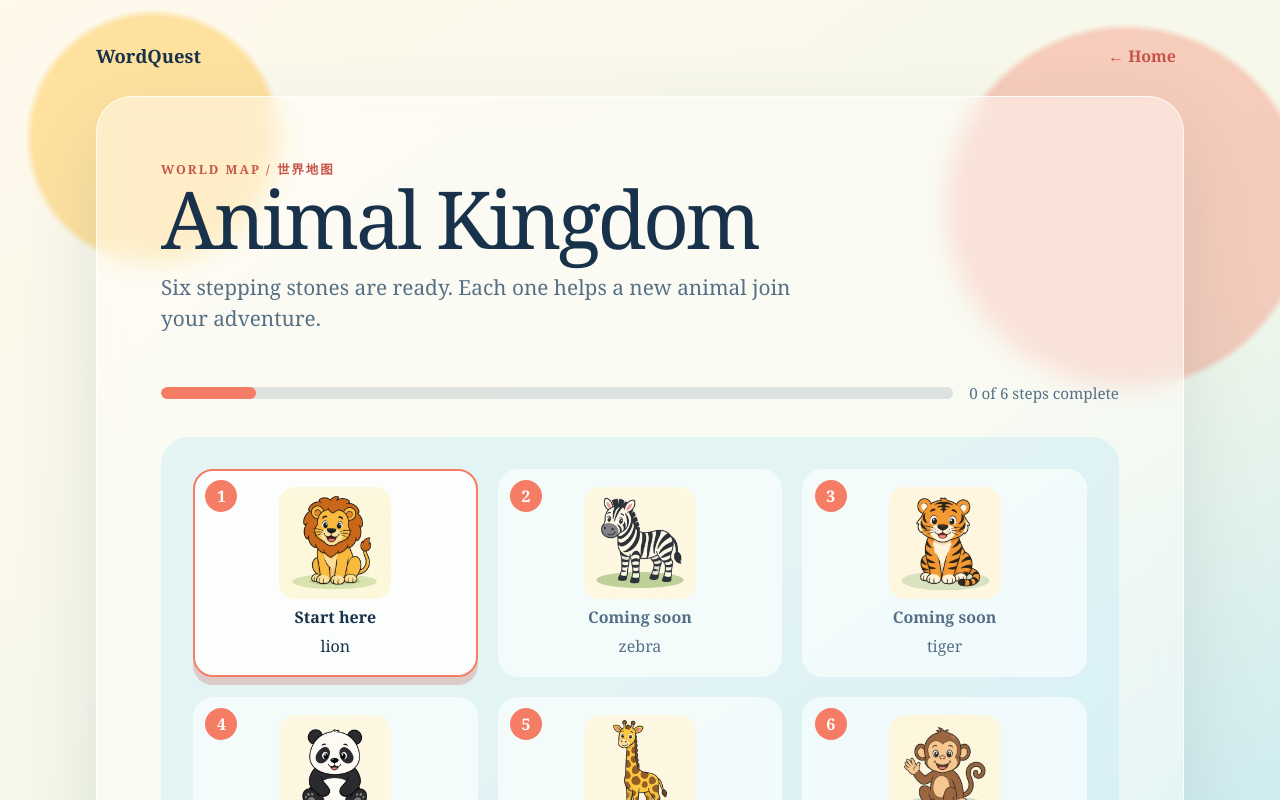
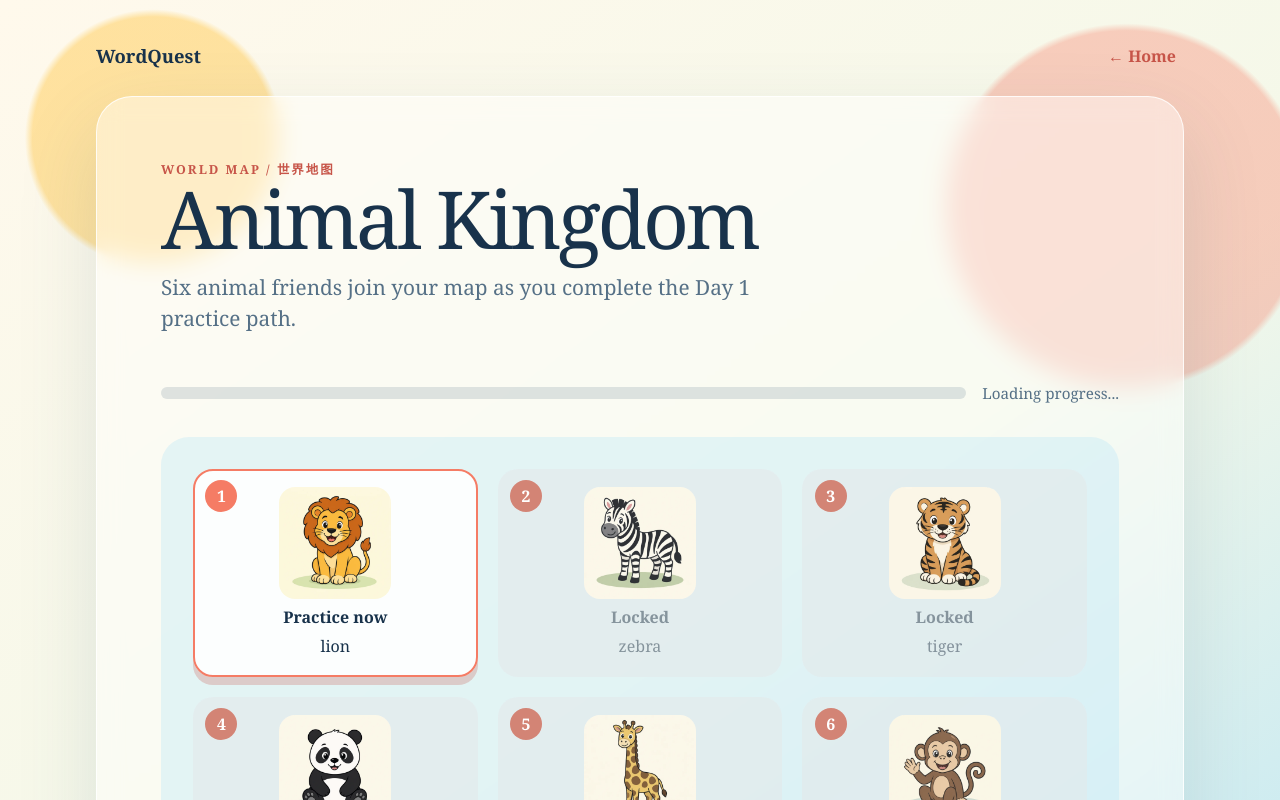
Before and after one commit to ccjacky80-hub/wordquest-english-game, a Next.js app: page /map in a window 1280 px wide. Shown: the top 800 px of the page. Built offline with nearby package versions, Linux system fonts and the light colour scheme.

Commit message:
fix: connect animal map to learning progress

```diff
--- a/src/app/globals.css
+++ b/src/app/globals.css
@@ -366,6 +366,31 @@ h1 {
   color: var(--ink);
   background: rgba(255, 255, 255, 0.9);
   box-shadow: 0 0.5rem 0 rgba(199, 85, 73, 0.25);
+}
+
+.map-board > a,
+.map-board > div {
+  min-width: 0;
+  color: inherit;
+  text-decoration: none;
+}
+
+.map-node-complete {
+  border-color: rgba(76, 149, 136, 0.42);
+  color: #27695f;
+  background: rgba(228, 247, 237, 0.86);
+  box-shadow: 0 0.5rem 0 rgba(76, 149, 136, 0.2);
+}
+
+.map-node-locked {
+  color: rgba(24, 50, 75, 0.48);
+  background: rgba(226, 232, 236, 0.58);
+  filter: saturate(0.65);
+}
+
+.map-board > a:focus-visible .map-node,
+.map-board > a:hover .map-node {
+  transform: translateY(-2px);
 }
 
 .map-node-number {
--- a/src/app/map/page.tsx
+++ b/src/app/map/page.tsx
@@ -1,42 +1,80 @@
+'use client';
+
+import { useEffect, useState } from 'react';
 import Link from 'next/link';
 import { ChildPageFrame } from '@/components/child-ui/ChildPageFrame';
 import { getMvpEntries } from '@/content/loader';
+import { createDailyMission } from '@/content/daily-plan';
+import { computeDailyProgress, getDailyActivityProgress, type DailyActivityProgress } from '@/content/progress-scheduler';
+import { createProgressRepository } from '@/db/repositories/progress-repository';
+
+const mvpWords = getMvpEntries().slice(0, 6);
+
+interface MapProgressState {
+  isLoading: boolean;
+  day1Complete: boolean;
+  day1Activities: DailyActivityProgress[];
+}
+
+function MapNode({ entry, index, complete, active }: { entry: (typeof mvpWords)[number]; index: number; complete: boolean; active: boolean }) {
+  const status = complete ? 'Complete' : active ? 'Practice now' : 'Locked';
+  const node = (
+    <span className={`map-node ${complete ? 'map-node-complete' : active ? 'map-node-active' : 'map-node-locked'}`}>
+      <span className="map-node-number">{complete ? '✓' : index + 1}</span>
+      <img src={entry.imagePath} alt="" width={112} height={112} />
+      <strong>{status}</strong>
+      <span>{entry.word}</span>
+    </span>
+  );
+  if (!complete && !active) return <div aria-label={`${entry.word} locked`}>{node}</div>;
+  return <Link href={complete ? '/mission?completed=1' : '/mission'} aria-label={`${entry.word}, ${status}`}>{node}</Link>;
+}
 
 export default function MapPage() {
-  const mvpWords = getMvpEntries();
+  const [state, setState] = useState<MapProgressState>({ isLoading: true, day1Complete: false, day1Activities: [] });
+
+  useEffect(() => {
+    let cancelled = false;
+    void createProgressRepository().getAllAttempts().then((attempts) => {
+      if (cancelled) return;
+      const progress = computeDailyProgress(attempts);
+      const day1 = createDailyMission(1);
+      setState({
+        isLoading: false,
+        day1Complete: progress.completedDayIndexes.includes(1),
+        day1Activities: getDailyActivityProgress(day1, attempts).filter((activity) => activity.required),
+      });
+    });
+    return () => { cancelled = true; };
+  }, []);
+
+  const completedActivities = state.day1Activities.filter((activity) => activity.complete).length;
+  const totalActivities = state.day1Activities.length || 4;
+  const progressPercent = state.isLoading ? 0 : Math.round((completedActivities / totalActivities) * 100);
+  const day1Complete = state.day1Complete;
 
   return (
     <ChildPageFrame
       eyebrow="WORLD MAP / 世界地图"
       title="Animal Kingdom"
-      description="Six stepping stones are ready. Each one helps a new animal join your adventure."
+      description="Six animal friends join your map as you complete the Day 1 practice path."
       backHref="/"
       backLabel="Home"
     >
       <div className="map-progress" aria-label="Animal Kingdom progress">
         <div className="progress-track">
-          <div className="progress-fill" style={{ width: '12%' }} />
+          <div className="progress-fill" style={{ width: `${progressPercent}%` }} />
         </div>
-        <span>0 of 6 steps complete</span>
+        <span>{state.isLoading ? 'Loading progress...' : day1Complete ? 'Day 1 complete · 6 of 6 friends here' : `Day 1 practice · ${completedActivities} of ${totalActivities} activities complete`}</span>
       </div>
       <div className="map-board">
-        {mvpWords.slice(0, 6).map((entry, index) => (
-          <Link
-            className={`map-node ${index === 0 ? 'map-node-active' : ''}`}
-            href={index === 0 ? '/mission' : '/map'}
-            key={entry.id}
-            aria-label={index === 0 ? `Start with ${entry.word}` : `${entry.word} locked`}
-          >
-            <span className="map-node-number">{index + 1}</span>
-            <img src={entry.imagePath} alt="" width={112} height={112} />
-            <strong>{index === 0 ? 'Start here' : 'Coming soon'}</strong>
-            <span>{entry.word}</span>
-          </Link>
+        {mvpWords.map((entry, index) => (
+          <MapNode key={entry.id} entry={entry} index={index} complete={day1Complete} active={!day1Complete && index === 0} />
         ))}
       </div>
       <div className="map-callout">
         <span className="callout-icon" aria-hidden="true">✦</span>
-        <p>Finish today&apos;s mission to brighten the first path.</p>
+        <p>{day1Complete ? "Day 1 is bright! Open the mission to replay today's activities or continue your learning path." : 'Complete every Day 1 activity to brighten all six animal friends.'}</p>
       </div>
     </ChildPageFrame>
   );
```
Also changed, not shown: 1 other file (tests, documents, lock files or other folders).
